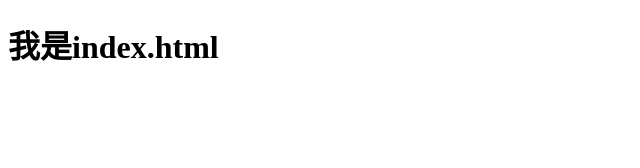
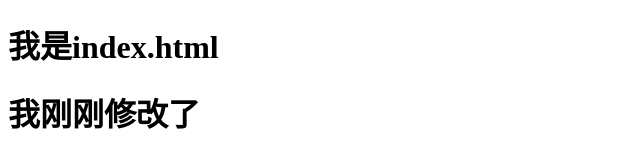
Before and after one commit to Bald-angel/git-demo, a plain HTML site: page index.html in a window 1280 px wide. Shown: the whole page, without its empty margins (0-640 px from the left). Drawn offline with Linux system fonts and the light colour scheme.

Commit message:
A程序员第二次提交

```diff
--- a/index.html
+++ b/index.html
@@ -1,11 +1,15 @@
 <!DOCTYPE html>
 <html lang="en">
+
 <head>
     <meta charset="UTF-8">
     <meta name="viewport" content="width=device-width, initial-scale=1.0">
     <title>Document</title>
 </head>
+
 <body>
     <h1>我是index.html</h1>
+    <h1>我刚刚修改了</h1>
 </body>
+
 </html>
```
